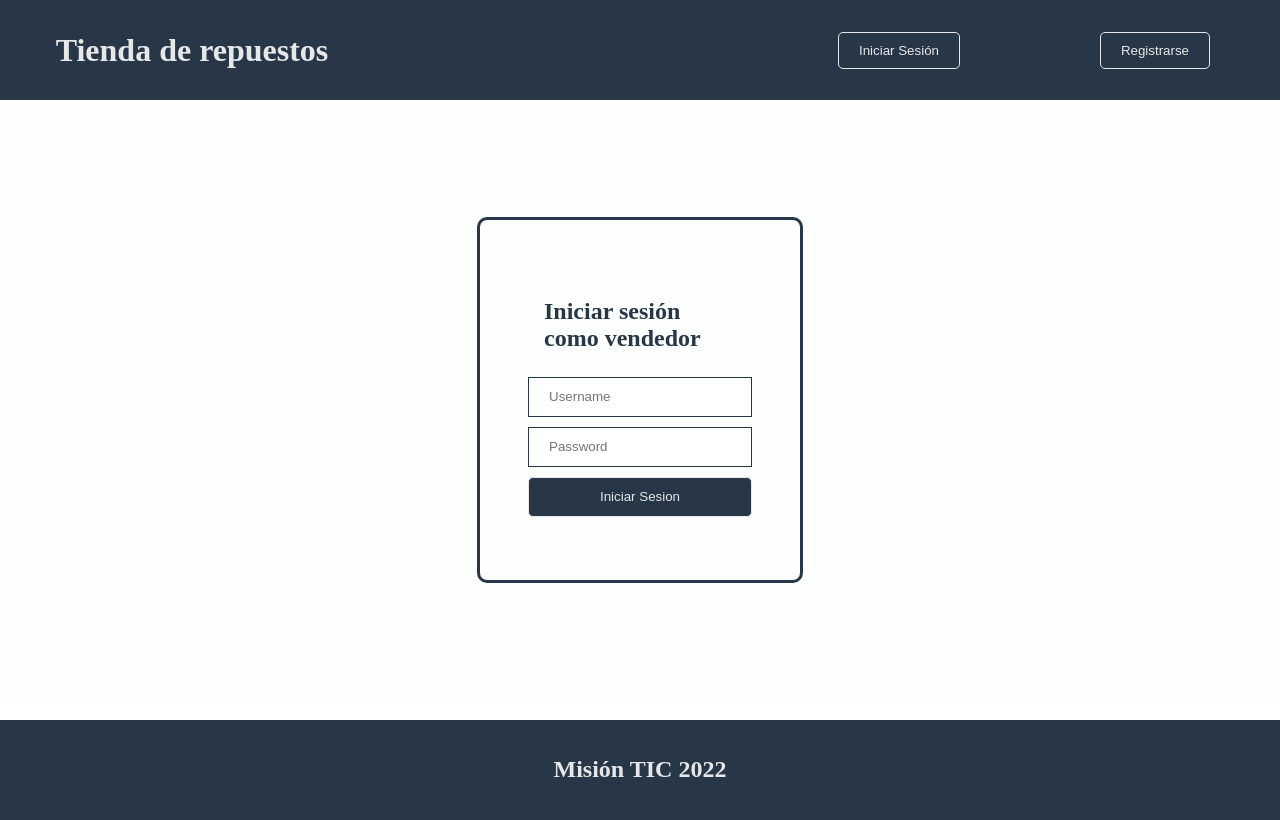
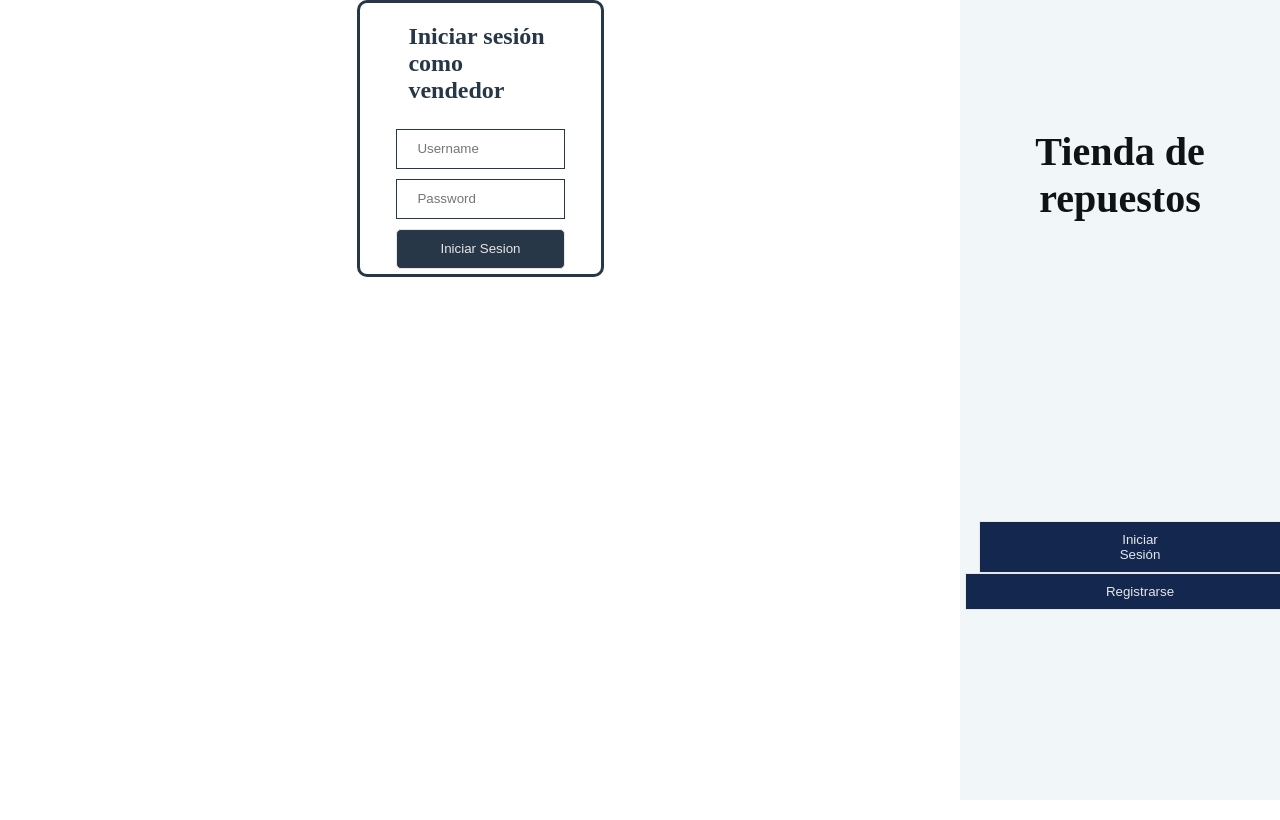
Before and after one commit to bssanchezr7/repustos_fe_G3, a Vue app: page /user/logIn in a window 1280 px wide. Built offline with nearby package versions, Linux system fonts and the light colour scheme.

Commit message:
Barra lateral con botones

```diff
--- a/src/App.vue
+++ b/src/App.vue
@@ -1,17 +1,20 @@
 <template>
   <div id="app" class="app">
   <div class="header">
-  <h1>Tienda de repuestos</h1>
-    <nav>
-      <button v-if="is_auth" v-on:click="loadHome" > Inicio </button>
-      <button v-if="is_auth" v-on:click="loadProductos"> Productos </button>
-      <button v-if="is_auth" v-on:click="loadAddProduct"> Agregar </button>
-      <button v-if="is_auth" v-on:click="loadUpdateProduct"> Actualizar </button>
-      <button v-if="is_auth" v-on:click="loadDeleteProduct"> Eliminar </button>
-      <button v-if="is_auth" v-on:click="loadSearchProduct"> Buscar </button>
-      <button v-if="is_auth" v-on:click="logOut"> Cerrar Sesión </button>
-      <button v-if="!is_auth" v-on:click="loadLogIn" > Iniciar Sesión </button>
-      <button v-if="!is_auth" v-on:click="loadSignUp" > Registrarse </button>
+
+    <nav >
+      <h1>Tienda de repuestos</h1>
+      <ul style="list-style-type:none;">
+        <li><button v-if="is_auth" v-on:click="loadHome" > Inicio </button></li>
+        <li><button v-if="is_auth" v-on:click="loadProductos"> Productos </button></li>
+        <li><button v-if="is_auth" v-on:click="loadAddProduct"> Agregar </button></li>
+        <li><button v-if="is_auth" v-on:click="loadUpdateProduct"> Actualizar </button></li>
+        <li><button v-if="is_auth" v-on:click="loadDeleteProduct"> Eliminar </button></li>
+        <li><button v-if="is_auth" v-on:click="loadSearchProduct"> Buscar </button></li>
+        <li><button v-if="is_auth" v-on:click="logOut"> Cerrar Sesión </button></li>
+        <li><button v-if="!is_auth" v-on:click="loadLogIn" > Iniciar Sesión </button></li>
+        <li><button v-if="!is_auth" v-on:click="loadSignUp" > Registrarse </button></li>
+    </ul>
     </nav>
   </div>
 
@@ -24,9 +27,9 @@
     </router-view>
   </div>
 
-  <div class="footer">
+  <!-- <div class="footer">
     <h2>Misión TIC 2022</h2>
-  </div>
+  </div> -->
 </div>
 </template>
 
@@ -111,12 +114,21 @@ export default {
 </script>
 
 <style>
+:root {
+	--background-color: #ffe5e5;
+	--color: #000000;
+	--feedback-bg-color: #ffffff;
+	--feedback-secondary-color: #ffacac;
+	--feedback-primary-color: #53488d;
+	--feedback-icon-color: #ffffff;
+	--feedback-form-input: #f4f4f4;
+}
  body{
     margin: 0 0 0 0;
   }
 
   .header{
-    margin: 0%;
+    /* margin: 0%;
     padding: 0;
     width: 100%;
     height: 10vh;
@@ -125,45 +137,85 @@ export default {
     color:#E5E7E9  ;
     display: flex;
     justify-content: space-between;
-    align-items: center;
+    align-items: center; */
+    position: fixed;
+    right: 0;
+    width: 25%;
+    height: 100%;
+    background-color: #F1F6F9;
+    overflow-y: auto;
+    z-index: 1;
+    display: -webkit-box;
+    display: -ms-flexbox;
+    display: flex;
+    -webkit-box-orient: vertical;
+    -webkit-box-direction: normal;
+    place-content: center;
   }
 
   .header h1{
-    width: 30%;
+    font-size: 40px;
+    height: 50%;
+    color: #0f1316;
     text-align: center;
   }
 
-  .header nav {
+  /* .header nav {
     height: 100%;
-    width: 40%;
+    width: 25%;
     display: flex;
-    justify-content: space-around;
+    justify-content: normal ;
     align-items: center;
     font-size: 20px;
+
+  } */
+
+  .header nav ul li {
+    height: 100%;
+    width: 100%;
+    display: flex;
+    justify-content: center;
+    align-items: center;
+    font-size: 20px;
+
+
+  }
+
+  .header nav{
+    place-content: center;
+    height: 90vh;
   }
 
   .header nav button{
     color: #E5E7E9;
-    background: #283747;
+    background: #14274E;
     border: 1px solid #E5E7E9;
-    border-radius: 5px;
-    padding: 10px 20px;
+    /* border-radius: 5px; */
+    padding: 10px 50%;
+    /* display: block */
+    justify-content: center;
+
   }
 
   .header nav button:hover{
     color: #283747;
-    background: #E5E7E9;
+    background: #9BA4B4;
     border: 1px solid #E5E7E9;
   }
 
   .main-component{
-    height: 75vh;
-    margin: 0%;
-    padding: 0%;
+    /* height: 60%;
+    /* margin: 0%; */
+    /* padding: 0%;
     background: #FDFEFE ;
+    align-items: left;
+    justify-content: left;  */
+
+    overflow: visible ;
+    width: calc(75% + 1px);
   }
 
-  .footer{
+  /* .footer{
     margin: 0;
     padding: 0;
     width: 100%;
@@ -179,5 +231,5 @@ export default {
     display: flex;
     justify-content: center;
     align-items: center;
-  }
+  } */
 </style>
--- a/src/components/Productos.vue
+++ b/src/components/Productos.vue
@@ -2,15 +2,6 @@
 
     <div v-if="loaded" class="information">
         <h1>Tus productos</h1>
-            <!--<form class= "form " action="" method="post" target="_blank">
-
-            Búscar producto: <input class="busqueda" type="search" name="busquedaproducto" placeholder="Search...">
-
-            <input type="submit" value="Buscar">
-             <input type="submit" value="agregar">
-            <input type="submit" value="eliminar">
-            <input type="submit" value="actualizar">
-            </form>-->
 
         <table v-show="datos.length>0" class="table" border="4">
             <thead>
@@ -131,60 +122,32 @@ export default {
 </script>
 
 <style>
-    .form input{
-        width: 12%;
-        color: #283747;
-        background: #E5E7E9;
-        border: 1px solid #283747;
-        border-radius: 5px;
-        padding: 10px 20px;
-        font-size: 15px;
-        margin: 0 auto;
-    }
-
-    .form {
-        font-size: 20px;
-        color: #212427;
-        margin: 0 auto;
-        align-items: center;
-        text-align: center;
-
-    }
-
-    .busqueda input {
-        color: #283747;
-        background: #E5E7E9;
-        border: 1px solid #E5E7E9;
-    }
-
     .information{
         width: 100%;
         table-layout: fixed;
         border-collapse: collapse;
-        overflow:scroll;
-        height:100%;
-        width:100%;
-        justify-content: center;
-        align-items: center;
+
+        justify-content: left;
+        align-items: left;
     }
 
     .information h1{
         font-size: 60px;
         color: #0f1316;
-        text-align: center;
+        text-align: left;
     }
 
     .table{
         width: 60%;
         table-layout: fixed;
         border-collapse: collapse;
-        align-items: center;
-        margin: 0 auto;
+        align-items: left;
+        /* margin: 0 auto;    */
     }
 
     .table th {
         padding: 5px;
-        text-align: center;
+        text-align: left;
     }
 
     .table td{
@@ -193,16 +156,16 @@ export default {
     }
 
     .table thead{
-        justify-content: center;
-        align-items: center;
+        /* justify-content: center;
+        align-items: center; */
         font-size: 30px;
         color: #283747;
     }
     .table tbody{
         font-size: 20px;
         color: #212427;
-        justify-content: center;
-        align-items: center;
+        justify-content: left;
+        align-items: left;
     }
 
     .information button{
```
